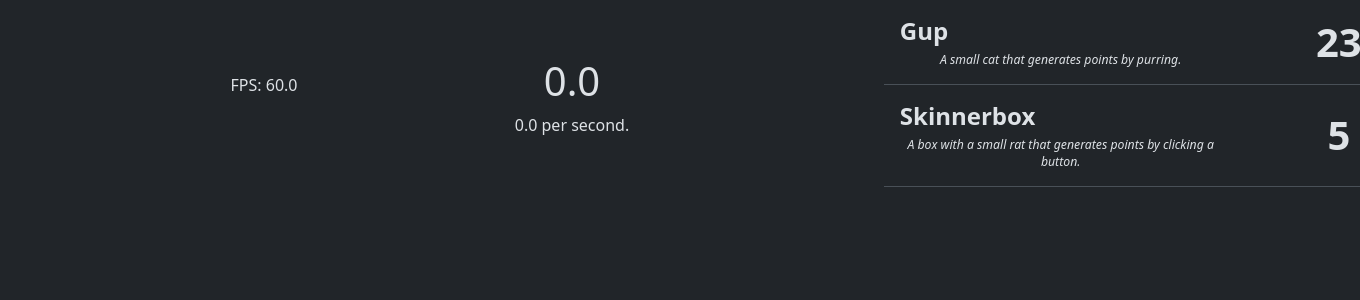
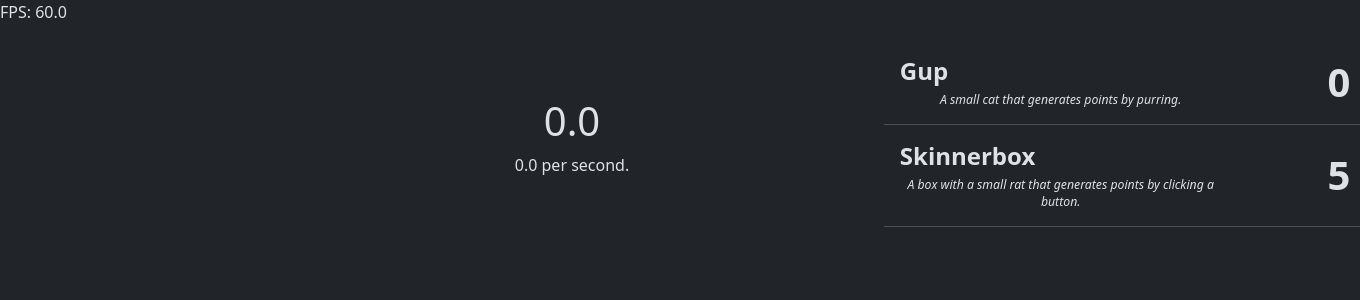
Before and after one commit to UntitledHam/sidequest, a Flask app: page / in a window 1360 px wide. Shown: the top 300 px of the page. Run offline with Flask 3, Linux system fonts and the light colour scheme.

Commit message:
Changed fps counter location

```diff
--- a/app/routes.py
+++ b/app/routes.py
@@ -10,7 +10,7 @@ def index():
         {
             "name": "Gup",
             "description": "A small cat that generates points by purring.",
-            "amount": 23
+            "amount": 0
         },
         {
             "name": "Skinnerbox",
--- a/app/static/scripts/gamelogic.js
+++ b/app/static/scripts/gamelogic.js
@@ -22,11 +22,18 @@ let fps = targetFrameRate;
 let points = 0;
 let oldPoints = 0;
 
+let gupCount = 0;
+
 let pointsElement = document.getElementById("points");
 let pointsPerSecondElement = document.getElementById("pointsPerSecond");
 let fpsCounterElement = document.getElementById("fpsDisplay");
 let buttonElement = document.getElementById("gup");
-buttonElement.addEventListener("click", () => pointsPerMS+= 0.001);
+let gupCountElement = document.getElementById("gup-amount");
+buttonElement.addEventListener("click", () => {
+  gupCount++;
+  pointsPerMS+= 0.001;
+  gupCountElement.innerText = gupCount;
+});
 
 // Building Amounts (amount per millisecond):
 const buildingAPerMS = 0.001;
--- a/app/templates/building.html
+++ b/app/templates/building.html
@@ -10,7 +10,7 @@
       </div>
     </div>
     <div class="col-sm-2 fs-1 d-flex align-items-center justify-content-center">
-      <strong id="{{ name }}-amount">{{ amount }}</strong>
+      <strong id="{{ name.lower().replace(" ", "-") }}-amount">{{ amount }}</strong>
     </div>
   </div>
 </a>
--- a/app/templates/home.html
+++ b/app/templates/home.html
@@ -2,10 +2,10 @@
 {% import "building.html" as b %}
 {% block content %}
 <div>
+  <p id="fpsDisplay"></p>
   <div class="container text-center">
     <div class="row align-items-center">
       <div class="col">
-        <p id="fpsDisplay"></p>
       </div>
       <div class="col">
         <br>
```
